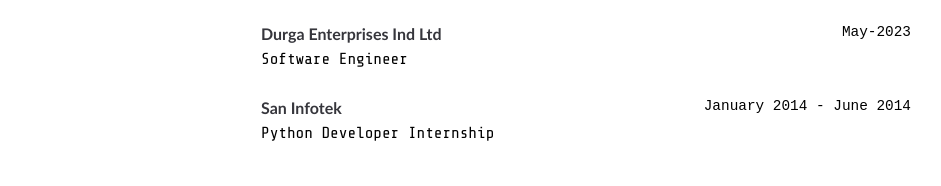
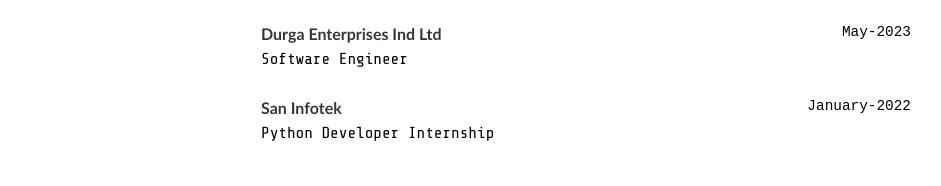
Before and after one commit to rohanwagh009/Portfolio, a plain HTML site: page index.html in a window 1280 px wide. Shown: the part 1946-2132 px from the top of the page, without its empty margins (104-1045 px from the left). Drawn offline with nearby package versions, Linux system fonts and the light colour scheme.

Commit message:
Update index.html

```diff
--- a/index.html
+++ b/index.html
@@ -195,7 +195,7 @@
 							<a href="http#" target="_blank">San Infotek</a>
 						</div>
 						<div class="job_time">
-							January 2014 - June 2014
+							January-2022
 						</div>
 					</div>
 					<div class="job_position">
```
